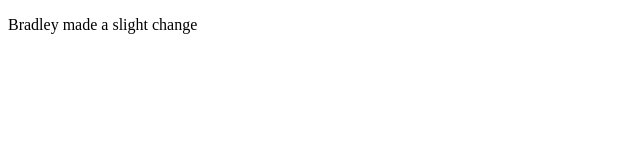
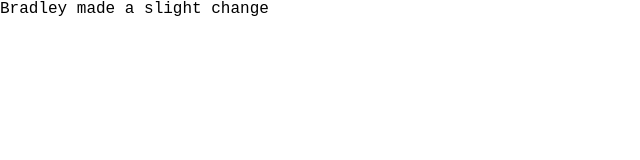
Before and after one commit to WegenerSteven/Git-Demo, a plain HTML site: page index.html in a window 1280 px wide. Shown: the whole page, without its empty margins (0-640 px from the left). Drawn offline with Linux system fonts and the light colour scheme.

Commit message:
added some css code

```diff
--- a/index.html
+++ b/index.html
@@ -4,6 +4,7 @@
     <meta charset="UTF-8">
     <meta name="viewport" content="width=device-width, initial-scale=1.0">
     <title>Document</title>
+   <link rel="stylesheet" href="style.css">
 </head>
 <body>
     <p>Bradley made a slight change</p>
--- a/style.css
+++ b/style.css
@@ -0,0 +1,6 @@
+*{
+    margin: 0;
+    padding: 0;
+    font-family: 'Courier New', Courier, monospace;
+
+}
```
